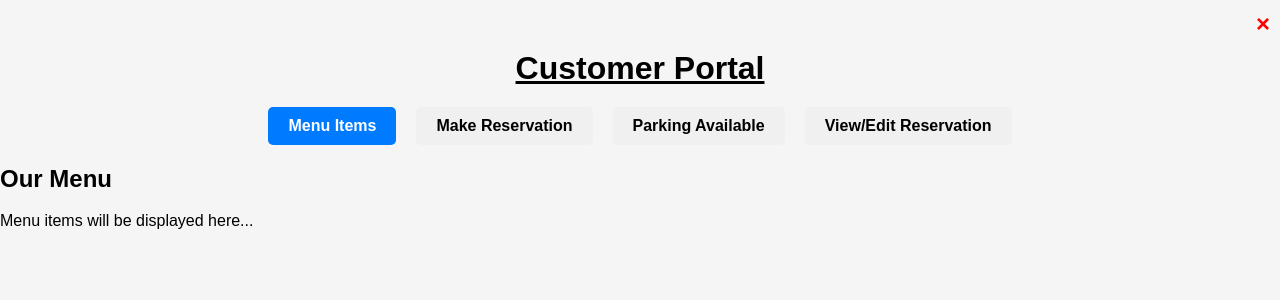
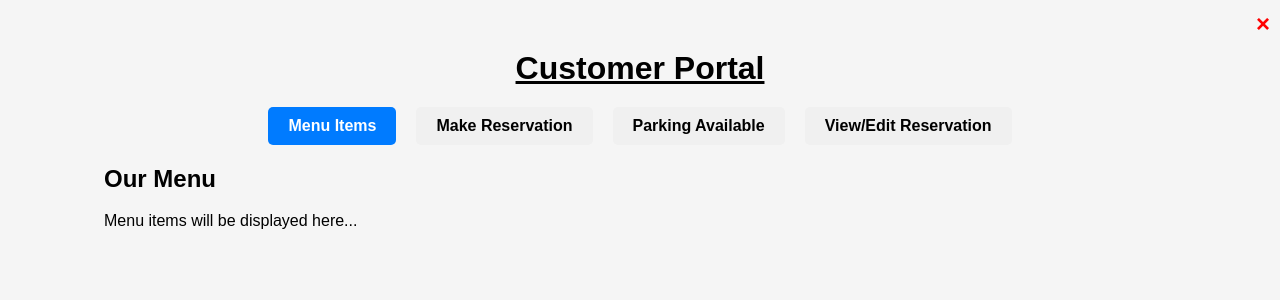
Before and after one commit to AhsanWritesCode/Restaurateur, a React (Create React App) app in the folder frontend/: page /customer in a window 1280 px wide. Shown: the top 300 px of the page. Built offline with nearby package versions, Linux system fonts and the light colour scheme.

Commit message:
Fixed customer portal padding issue

```diff
--- a/frontend/src/pages/Customer/CustomerPortal.css
+++ b/frontend/src/pages/Customer/CustomerPortal.css
@@ -1,3 +1,9 @@
+.customer-page {
+    padding: 0 5% 2rem; /* Keep just the padding for spacing */
+    max-width: 1200px;
+    margin: 0 auto;
+}
+
 .customer-portal-title {
     text-align: center;
     text-decoration: underline;
```
